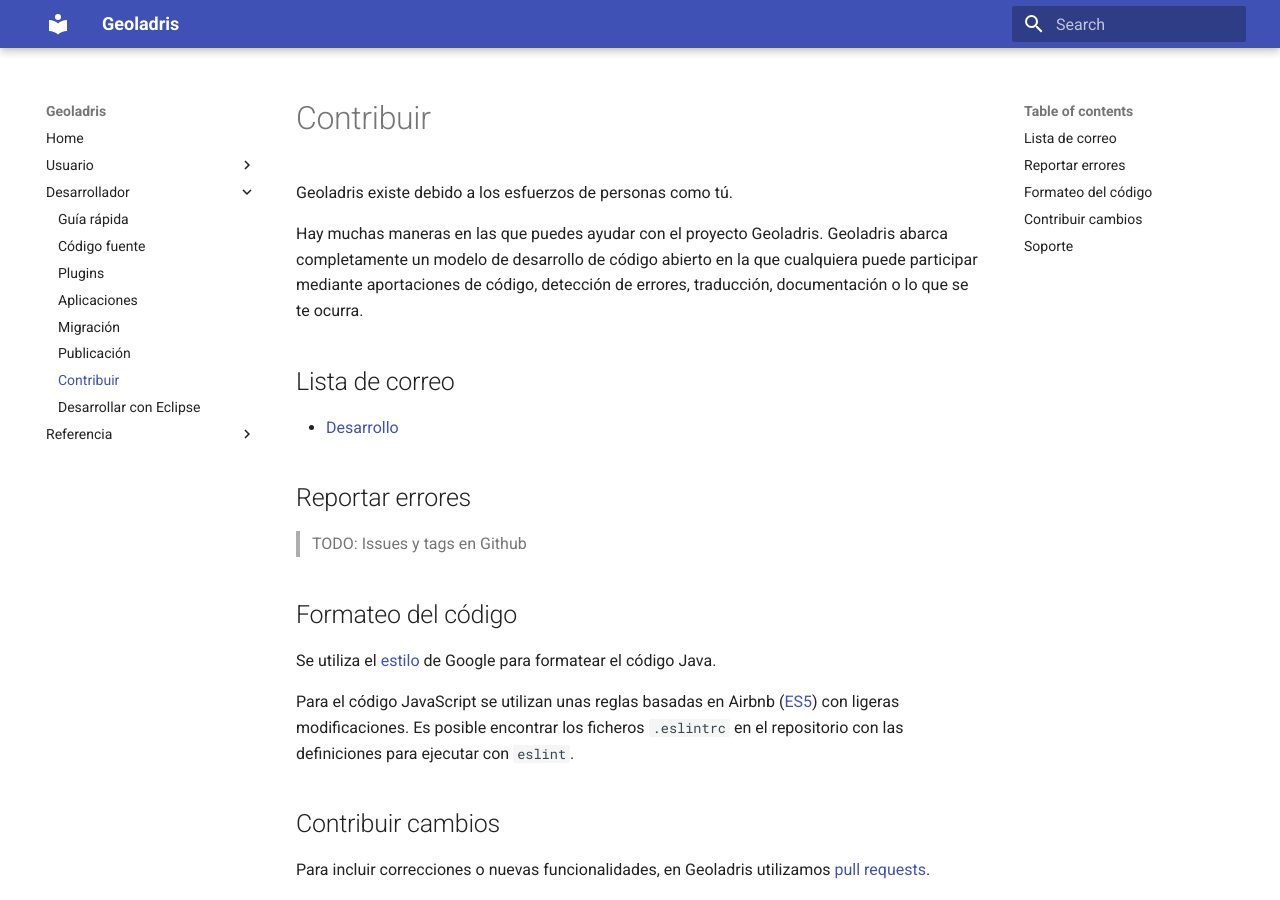
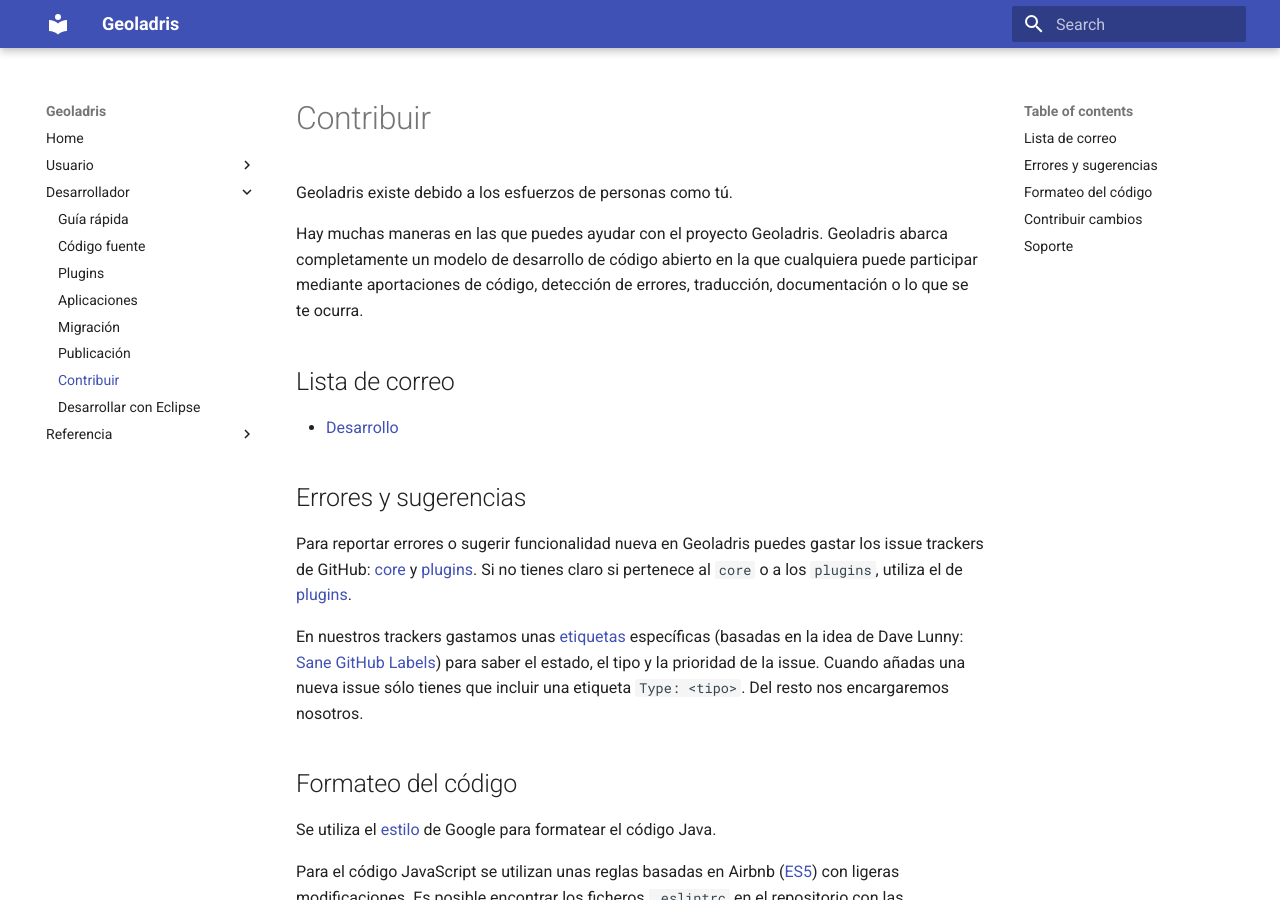
Before and after one commit to geoladris/doc, an MkDocs documentation site: the page built from docs/dev/contribute.md, in a window 1280 px wide and 900 px high. Built offline with MkDocs 1.6.1 and Material for MkDocs 9.7.7, drawn with Linux system fonts in a browser that asks for light colours; old or Windows-style settings are respelled for this version of MkDocs.

Commit message:
Add doc about issues and features

```diff
--- a/docs/dev/contribute.md
+++ b/docs/dev/contribute.md
@@ -6,9 +6,11 @@
 
 * [Desarrollo](https://groups.google.com/forum/#!forum/geoladris)
 
-## Reportar errores
+## Errores y sugerencias
 
-> TODO: Issues y tags en Github
+Para reportar errores o sugerir funcionalidad nueva en Geoladris puedes gastar los issue trackers de GitHub: [core](https://github.com/geoladris/core/issues) y [plugins](https://github.com/geoladris/plugins/issues). Si no tienes claro si pertenece al `core` o a los `plugins`, utiliza el de [plugins](https://github.com/geoladris/plugins/issues).
+
+En nuestros trackers gastamos unas [etiquetas](https://github.com/geoladris/core/labels) específicas (basadas en la idea de Dave Lunny: [Sane GitHub Labels](https://medium.com/@dave_lunny/sane-github-labels-c5d2e6004b63)) para saber el estado, el tipo y la prioridad de la issue. Cuando añadas una nueva issue sólo tienes que incluir una etiqueta `Type: <tipo>`. Del resto nos encargaremos nosotros.
 
 ## Formateo del código
 
```
